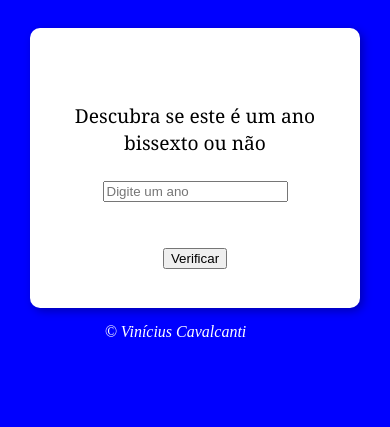
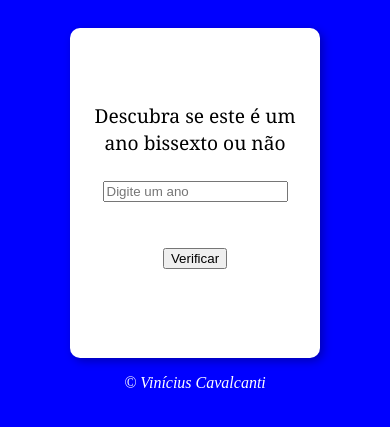
Before and after one commit to vinidevel/Ano-Bissexto---Exerc-cios, a plain HTML site: page index.html in a window 390 px wide. Shown: the part 97-524 px from the top of the page. Drawn offline with Linux system fonts and the light colour scheme.

Commit message:
Terceira atualização - responsividade

```diff
--- a/Style/styleContagem.css
+++ b/Style/styleContagem.css
@@ -50,14 +50,15 @@ footer{
     }
 
     main{
-        width: 300px;
-        height: 250px;
+        width: 220px;
+        height: 300px;
         margin: 0 auto;
     }
 
-    footer p {
-        text-align: center;
-        margin: 15px 40px 1px 1px;
+    footer {
+        display: flex;
+        align-items: center;
+        justify-content: center;
     }
 
 }
```
